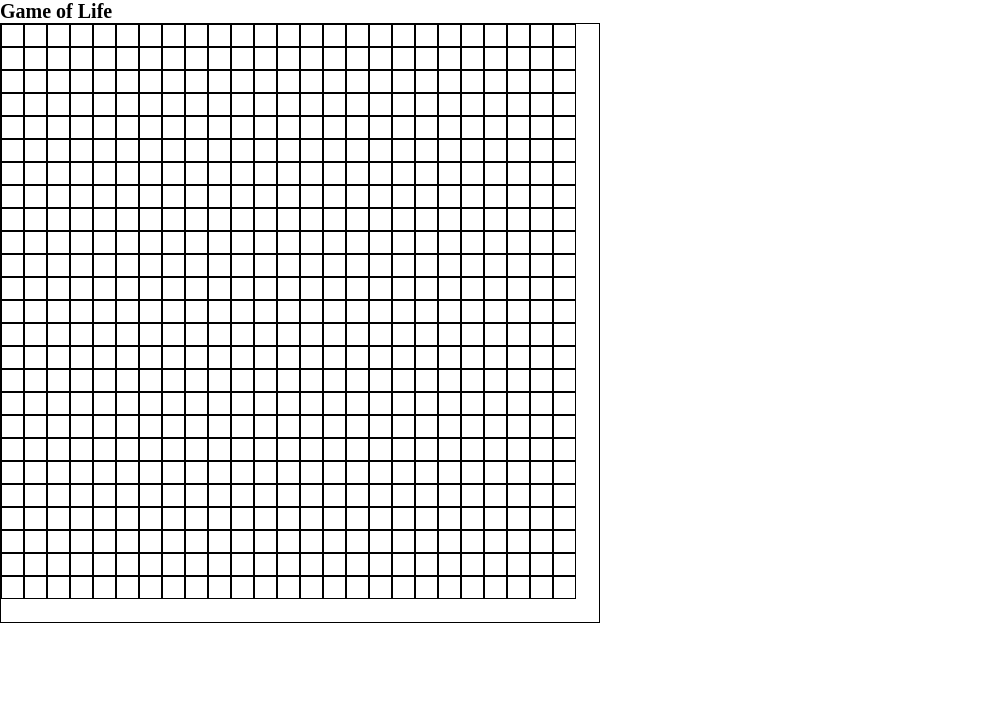
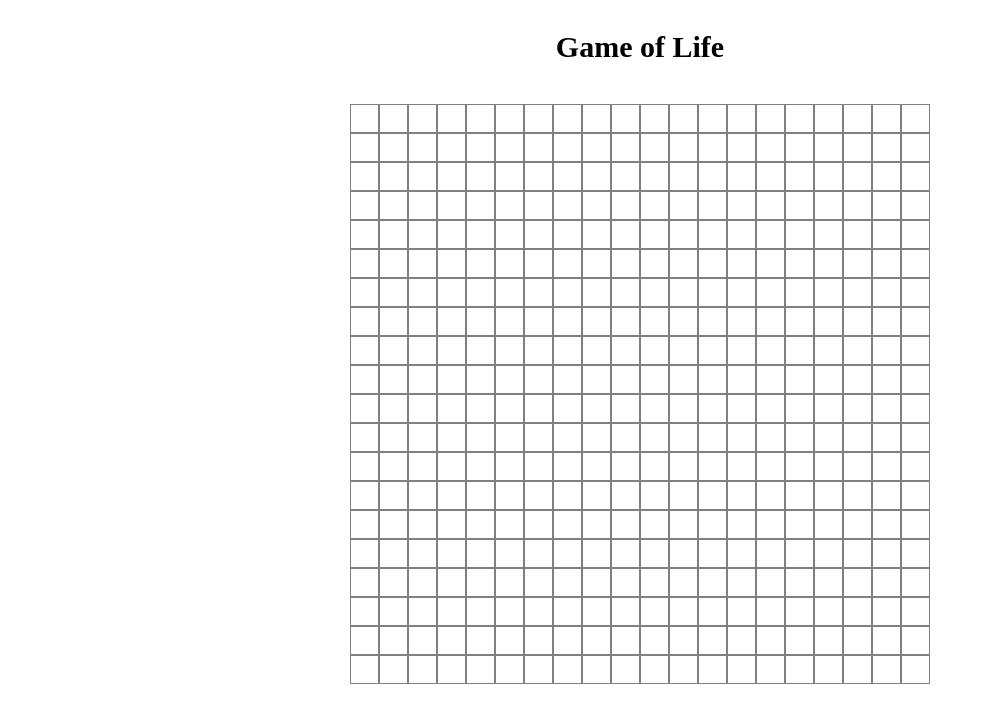
Before and after one commit to drew-ross/game-of-life, a React (Create React App) app in the folder app/: page / in a window 1280 px wide. Shown: the top 722 px of the page, without its empty margins (0-993 px from the left). Built offline with nearby package versions, Linux system fonts and the light colour scheme.

Commit message:
Add click and drag to paint cells. Refactor state for cleaner prop passing.

```diff
--- a/app/src/components/App.jsx
+++ b/app/src/components/App.jsx
@@ -1,27 +1,44 @@
-import React, { useState } from 'react';
+import React, { useState, useEffect } from 'react';
 import Header from './Header';
 import Grid from './Grid';
 import { useCells } from '../hooks/useCells';
 
-const gridSize = 25;
+const gridSize = 20;
+const containerSize = 600;
 
 const App = () => {
 
   const [mouseDown, setMouseDown] = useState(false);
-  const [cells, toggleCell] = useCells(gridSize);
+  const [cells, changeCell] = useCells(gridSize);
+  const [currentXY, setCurrentXY] = useState({ x: null, y: null });
+  const [cellTo, setCellTo] = useState(false);
 
-  window.addEventListener('mousedown', e => {
-    setMouseDown(true);
-  })
+  useEffect(() => {
+    if (mouseDown) {
+      changeCell(currentXY.x, currentXY.y, cellTo);
+    }
+    console.log('check');
+  }, [currentXY, mouseDown]);
 
-  window.addEventListener('mouseup', e => {
-    setMouseDown(false);
-  })
+  const cellClick = (alive, active) => {
+    setCellTo(alive);
+    setMouseDown(active);
+  };
+
+  const [grid] = useState({
+    containerSize,
+    cells,
+    gridSize,
+    cellSize: (containerSize / gridSize) - 1,
+    setCurrentXY,
+    cellClick,
+  });
+
 
   return (
     <div className="App">
       <Header />
-      <Grid containerSize={600} cells={cells} gridSize={gridSize} tc={toggleCell} mD={mouseDown}/>
+      <Grid grid={grid} />
     </div>
   );
 };
--- a/app/src/components/Cell.jsx
+++ b/app/src/components/Cell.jsx
@@ -1,4 +1,4 @@
-import React from 'react';
+import React, { useState } from 'react';
 import styled from 'styled-components';
 
 const StyledCell = styled.div`
@@ -9,20 +9,17 @@ const StyledCell = styled.div`
 
 const Cell = props => {
 
-  const { size, cell, rowIndex, columnIndex, toggleCell, mD } = props;
-
-  const onClick = e => {
-    if (mD) {
-      toggleCell(rowIndex, columnIndex);
-    }
-  };
+  const { cell, rowIndex, columnIndex } = props;
+  const { cellSize, setCurrentXY, cellClick } = props.grid;
 
   return (
     <StyledCell
       className='Cell'
-      size={size}
+      size={cellSize}
       cell={cell}
-      onMouseOver={onClick}
+      onMouseOver={() => setCurrentXY({ x: rowIndex, y: columnIndex })}
+      onMouseDown={() => cellClick(!cell, true)}
+      onMouseUp={() => cellClick(!cell, false)}
     >
 
     </StyledCell>
--- a/app/src/components/CellRow.jsx
+++ b/app/src/components/CellRow.jsx
@@ -3,11 +3,11 @@ import Cell from './Cell';
 
 const CellRow = props => {
 
-  const { size, row, rowIndex, tc, mD } = props;
+  const { row, rowIndex, grid } = props;
 
   return (
     <div className='CellRow'>
-      {row.map((cell, i) => <Cell key={`cell:${rowIndex},${i}`} rowIndex={rowIndex} columnIndex={i} cell={cell} size={size} toggleCell={tc} mD={mD}/>)}
+      {row.map((cell, i) => <Cell key={`cell:${rowIndex},${i}`} rowIndex={rowIndex} columnIndex={i} cell={cell} grid={grid} />)}
     </div>
   );
 };
--- a/app/src/components/Grid.jsx
+++ b/app/src/components/Grid.jsx
@@ -3,11 +3,14 @@ import CellRow from './CellRow';
 
 const Grid = props => {
 
-  const { containerSize, gridSize, cells, tc, mD } = props;
+  const { containerSize, gridSize, cells } = props.grid;
 
   return (
-    <div className='Grid' style={{ 'width': `${containerSize}px`, 'height': `${containerSize}px` }}>
-      {cells && cells.map((row, i) => <CellRow key={`row:${i}`} row={row} rowIndex={i} size={containerSize / gridSize - 1} tc={tc} mD={mD} />)}
+    <div
+    className='Grid'
+    style={{ 'width': `${containerSize}px`, 'height': `${containerSize}px` }}
+    >
+      {cells && cells.map((row, i) => <CellRow key={`row:${i}`} row={row} rowIndex={i} grid={props.grid} />)}
     </div>
   );
 };
--- a/app/src/hooks/useCells.js
+++ b/app/src/hooks/useCells.js
@@ -4,24 +4,13 @@ export const useCells = gridSize => {
 
   const [cells, setCells] = useState(createGrid(gridSize));
 
-  const toggleCell = (row, column) => {
-    setCells(cells.map((r, i) => {
-      if (i === row) {
-        return r.map((c, j) => {
-          if (j === column) {
-            return !c;
-          } else {
-            return c;
-          }
-        });
-      }
-      else {
-        return r;
-      }
-    }));
+  const changeCell = (row, column, alive) => {
+    let newCells = cells;
+    newCells[row][column] = alive;
+    setCells(newCells);
   };
 
-  return [cells, toggleCell];
+  return [cells, changeCell];
 };
 
 const createGrid = gridSize => {
--- a/app/src/styles/general.scss
+++ b/app/src/styles/general.scss
@@ -0,0 +1,3 @@
+h1 {
+  font-size: 3rem;
+}
--- a/app/src/styles/main.scss
+++ b/app/src/styles/main.scss
@@ -1,11 +1,19 @@
-.Grid, .Cell {
-  border: 1px solid black;
+.App > * {
+  margin: auto;
+}
+
+header {
+  text-align: center;
+  h1 {
+    margin: 3rem;
+  }
 }
 
 .Grid {
-  @include flex(row, flex-start, flex-start);
+  @include flex(row, center, center);
 }
 
 .Cell {
-
+  border: 1px solid gray;
+  -webkit-user-select: none;
 }
```
